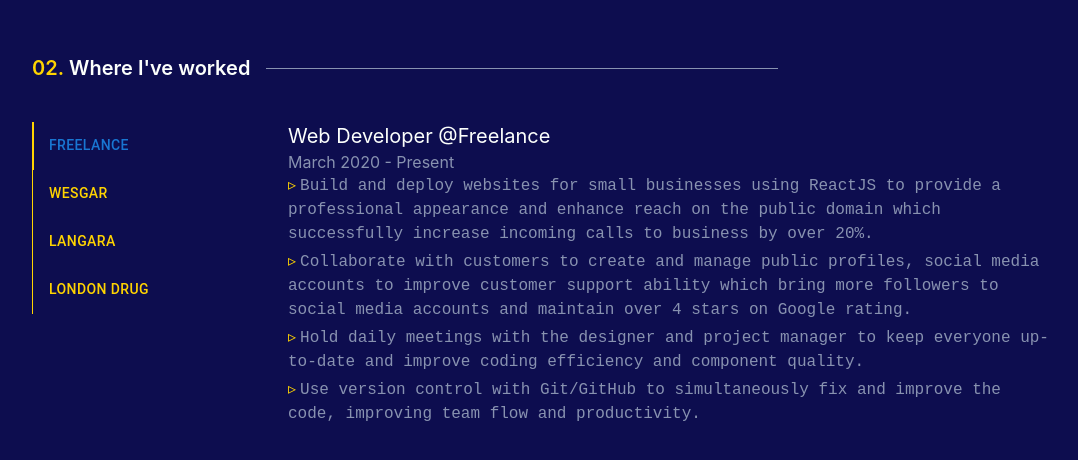
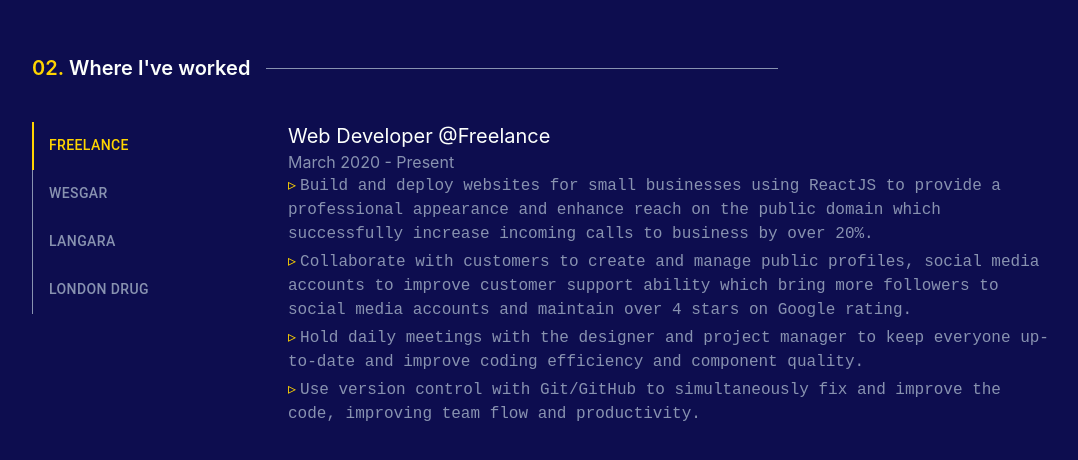
Before and after one commit to channghiep/portfolio, a React (Create React App) app: page / in a window 1280 px wide. Shown: the part 1636-2096 px from the top of the page, without its empty margins (96-1174 px from the left). Built offline with nearby package versions, Linux system fonts and the light colour scheme.

Commit message:
Update landing.js

```diff
--- a/src/components/landing.js
+++ b/src/components/landing.js
@@ -179,7 +179,7 @@ function Landing() {
                           borderLeft:1,
                         }
                       },
-                      '.MuiTab-textColorPrimary': { color: "#FFD400" },
+                      '.css-1h9z7r5-MuiButtonBase-root-MuiTab-root.Mui-selected ': { color: "#FFD400" },
                       '.css-lfwcke-MuiTabs-flexContainer': {
                         [`@media (min-width: 768px)`]:{
                           alignItems: 'flex-start',
```
